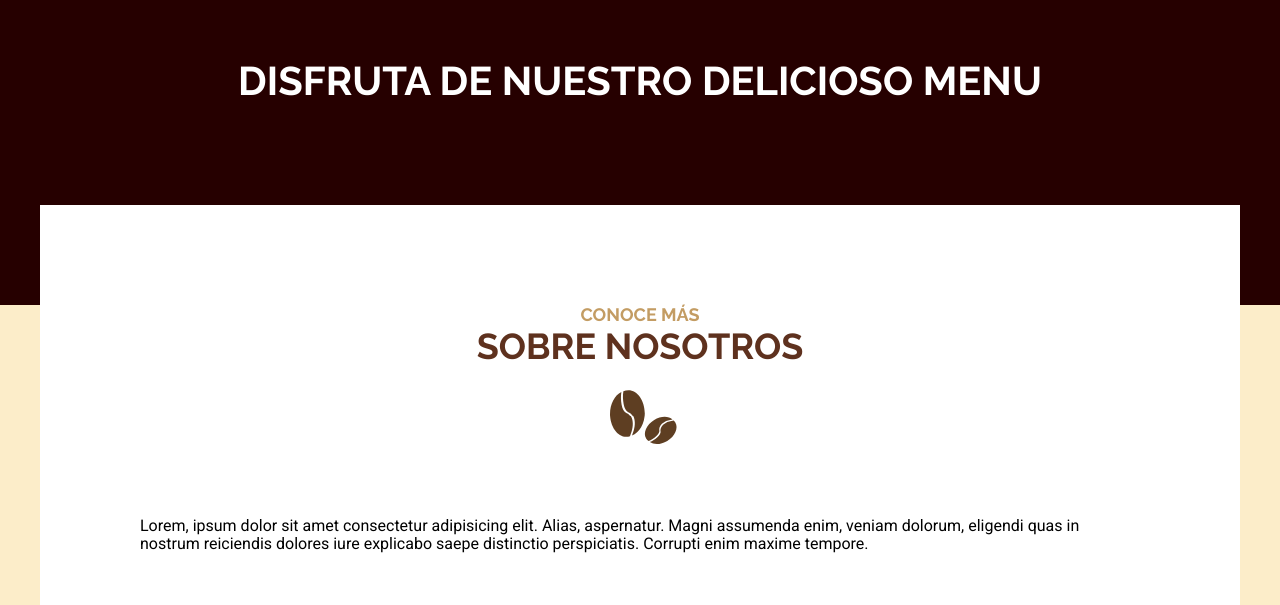
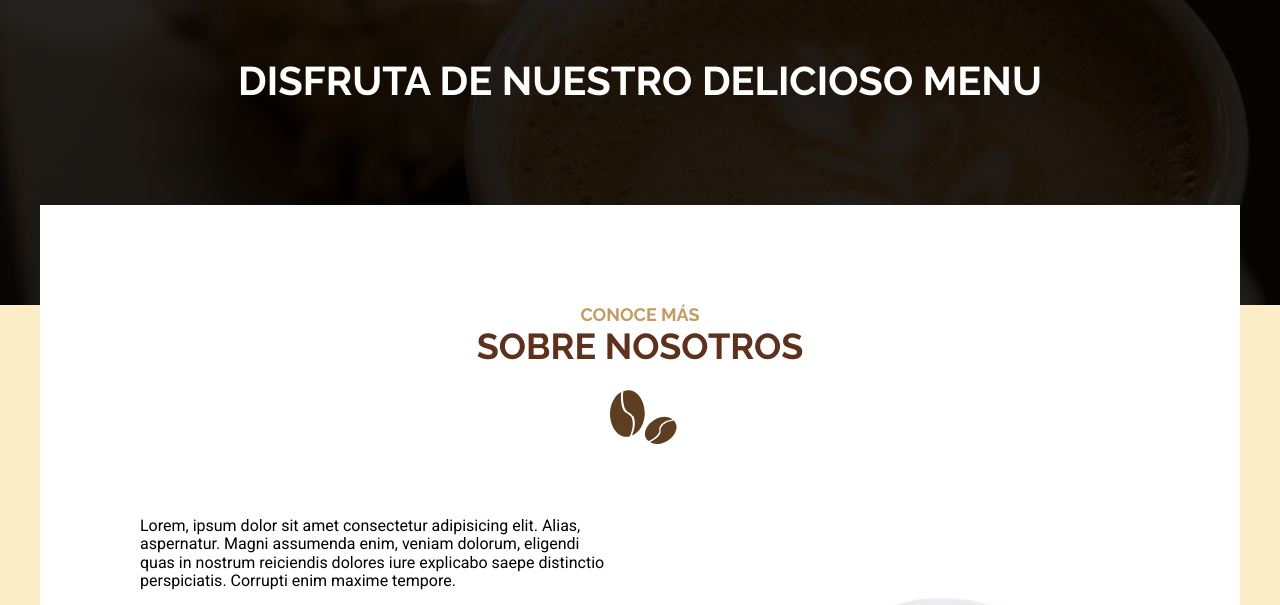
Before and after one commit to IOfiucoI/Cafeteria, a website: page menu.html in a window 1280 px wide. Shown: the part 195-800 px from the top of the page. Drawn offline with Linux system fonts and the light colour scheme; a web font is replaced by a local one.

Commit message:
Contatco

```diff
--- a/css/app.css
+++ b/css/app.css
@@ -386,6 +386,10 @@ ul {
   background-color: #fff;
 }
 
+.pb-0 {
+  padding-bottom: 0 !important;
+}
+
 h1,
 h2,
 .heading-blanco,
@@ -474,15 +478,23 @@ h3 {
 }
 
 .inicio {
-  background-image: url(/img/header_inicio.jpg);
+  background-image: url(../../img/header_inicio.jpg);
 }
 
 .nosotros {
-  background-image: url(/img/nosotros_sidebar.jpg);
+  background-image: url(../../img/nosotros_sidebar.jpg);
 }
 
 .proceso {
-  background-image: url(/img/header_proceso.jpg);
+  background-image: url(../../img/header_proceso.jpg);
+}
+
+.menu-cafe {
+  background-image: url(../../img/header_menu.jpg);
+}
+
+.contacto {
+  background-image: url(../../img/header_contacto.jpg);
 }
 
 .navegador {
@@ -813,10 +825,33 @@ h3 {
   text-align: left;
   color: #5e311e;
 }
-.proceso-cafe .texto::after {
+.proceso-cafe .texto h3::after {
   content: "";
   display: block;
-  width: 50%;
+  width: 100%;
   height: 5px;
   background-color: #c39c63;
 }
+
+.contenido-menu {
+  background-image: url(../../img/cafe.jpg);
+  background-repeat: no-repeat;
+  background-position: center bottom;
+  background-size: 100%;
+  aspect-ratio: 3/5;
+}
+@media (min-width: 480px) {
+  .contenido-menu {
+    aspect-ratio: 3/4;
+  }
+}
+@media (min-width: 768px) {
+  .contenido-menu {
+    display: grid;
+    grid-template-columns: repeat(2, 1fr);
+    gap: 5rem;
+    aspect-ratio: 16/6;
+    background-size: 40%;
+    background-position: right bottom;
+  }
+}
```
